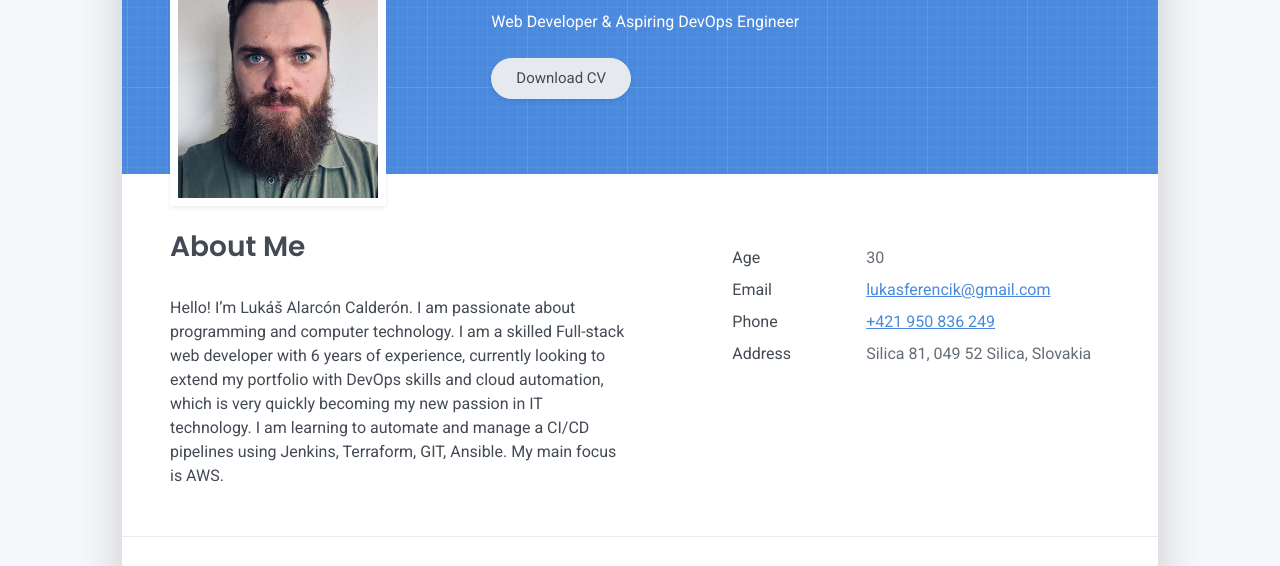
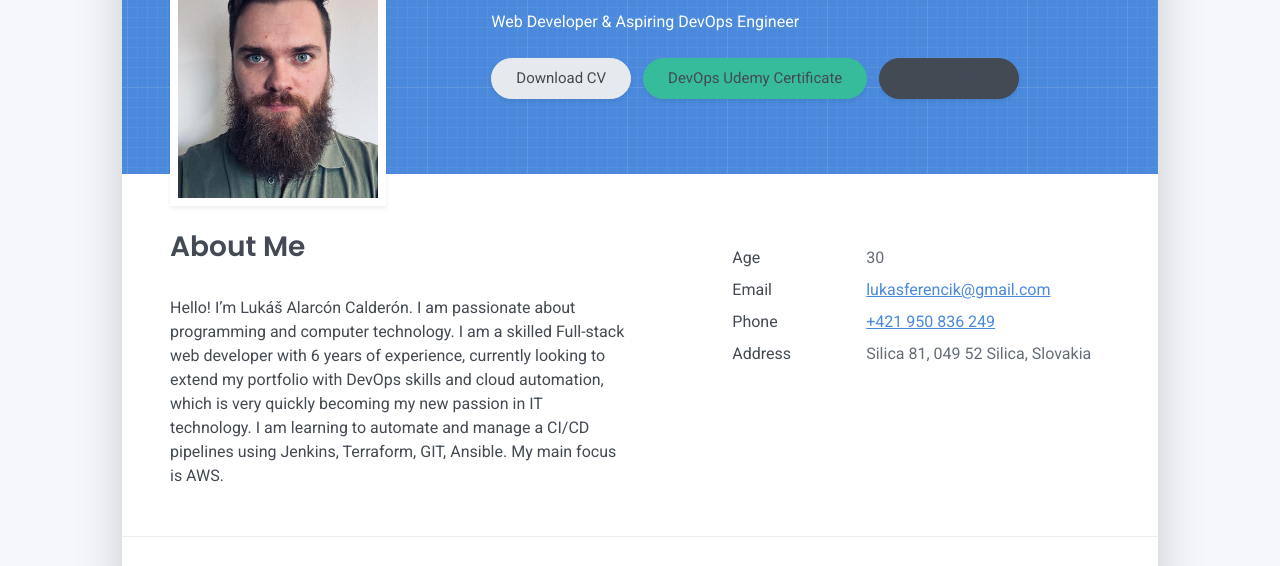
Before and after one commit to lukasfe/portfolio, a plain HTML site: page website/index.html in a window 1280 px wide. Shown: the part 222-788 px from the top of the page. Drawn offline with Linux system fonts and the light colour scheme.

Commit message:
added ECS step and some html

```diff
--- a/website/index.html
+++ b/website/index.html
@@ -55,7 +55,11 @@
       <div class="col-lg-8 col-md-7 text-center text-md-start">
         <h2 class="h1 mt-2" data-aos="fade-left" data-aos-delay="0">Lukáš Alarcón Calderón</h2>
         <p data-aos="fade-left" data-aos-delay="100">Web Developer & Aspiring DevOps Engineer</p>
-        <div class="d-print-none" data-aos="fade-left" data-aos-delay="200"><a class="btn btn-light text-dark shadow-sm mt-1 me-1" href="CV_Lukas_Alarcon.pdf" target="_blank">Download CV</a></div>
+        <div class="d-print-none" data-aos="fade-left" data-aos-delay="200">
+          <a class="btn btn-light text-dark shadow-sm mt-1 me-1" href="CV_Lukas_Alarcon.pdf" target="_blank">Download CV</a>
+          <a class="btn btn-success text-dark shadow-sm mt-1 me-1" href="certificate_udemy.pdf" target="_blank">DevOps Udemy Certificate</a>
+          <a class="btn btn-dark text-dark shadow-sm mt-1 me-1" href="https://github.com/lukasfe/portfolio" target="_blank">GitHub CI/CD</a>
+        </div>
       </div>
     </div>
   </div>
```
Also changed, not shown: 2 other files.
